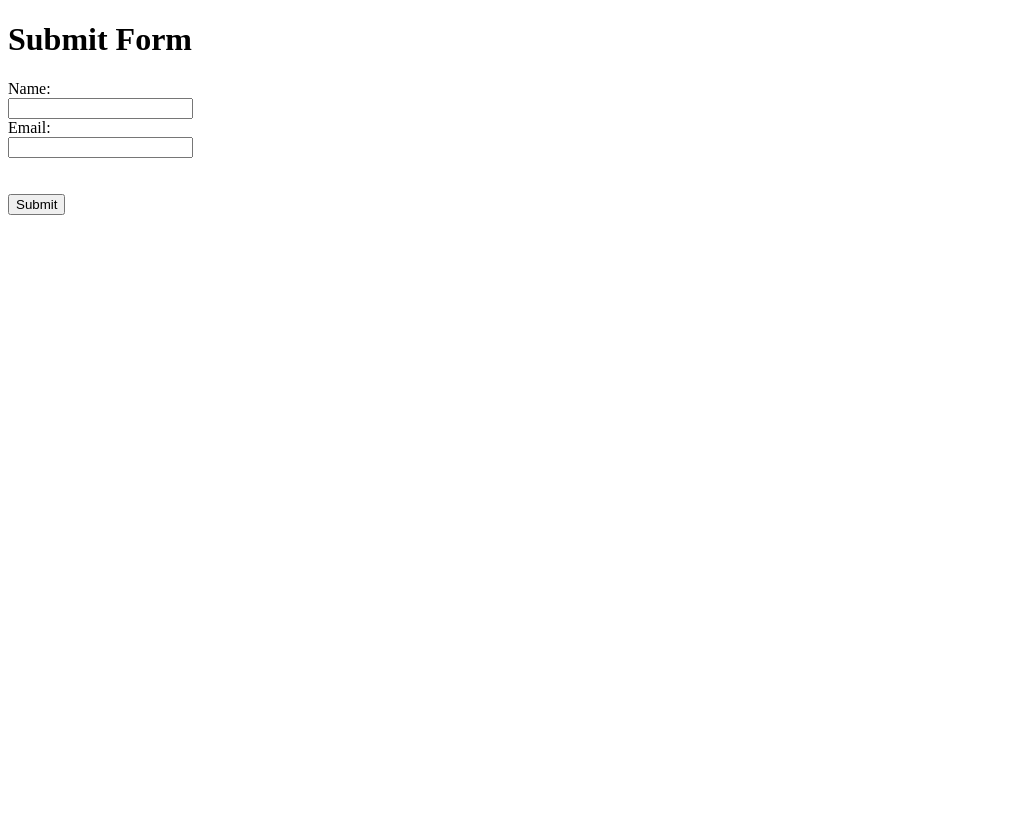
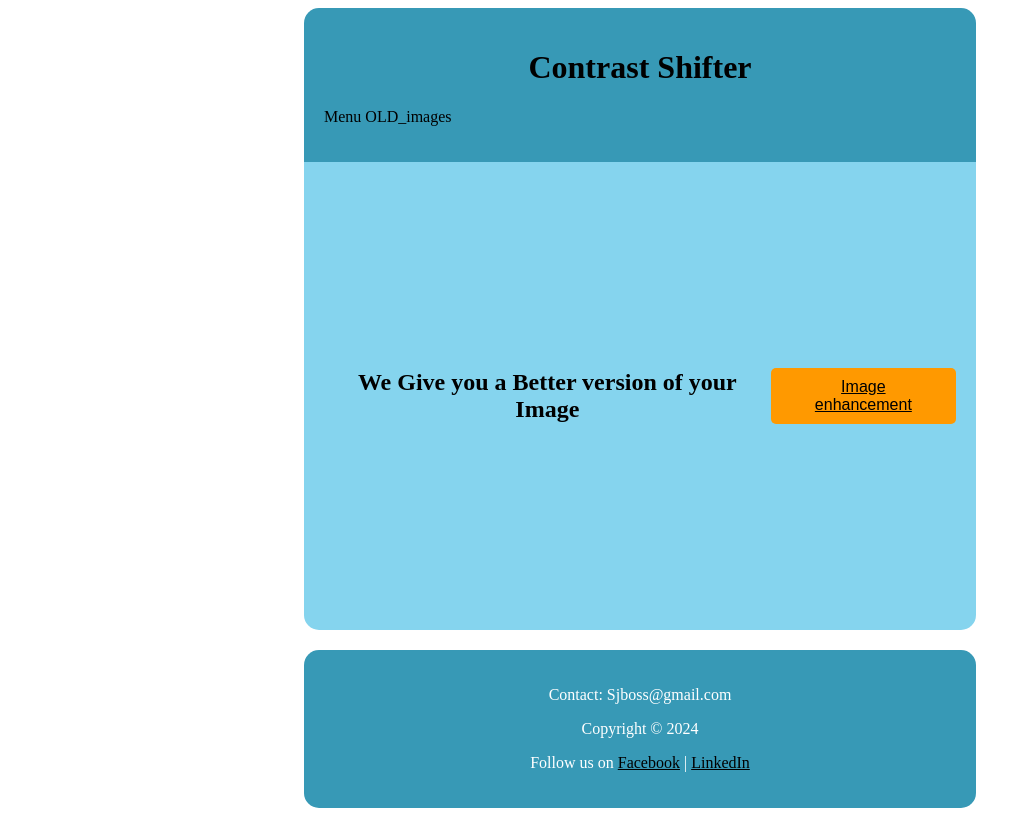
Before and after one commit to Shubham-joshi20/IPV_Project, a plain HTML site: page index.html in a window 1280 px wide. Shown: the whole page, without its empty margins (0-1031 px from the left). Drawn offline with Linux system fonts and the light colour scheme.

Commit message:
Nothing changed much

```diff
--- a/index.html
+++ b/index.html
@@ -3,17 +3,79 @@
 <head>
     <meta charset="UTF-8">
     <meta name="viewport" content="width=device-width, initial-scale=1.0">
-    <title>Form Example</title>
+    <title>Home</title>
+    <style>
+       .container {
+            display: flex;
+            flex-direction: column;
+            height: 100vh;
+       }
+       .Top {
+            background: rgb(55, 153, 182);
+            border-radius: 15px 15px 0 0; /* Rounded corners at the top */
+            width: 50%; /* Set a width */
+            margin: 0 auto; /* Center horizontally */
+            padding: 20px; /* Add padding */
+       }
+       .content {
+            flex-grow: 1;
+            background-color: rgb(133, 212, 238); /* Set background color */
+            display: flex;
+            justify-content: center;
+            align-items: center;
+            text-align: center;
+            border-radius: 0 0 15px 15px; /* Rounded corners at the bottom */
+            overflow: hidden; /* Hide overflow content */
+            margin: 0 auto; /* Center horizontally */
+            width: 50%; /* Set a width */
+            padding: 20px; /* Add padding */
+       }
+       footer {
+            background-color: rgb(55, 153, 182);
+            border-radius: 15px;
+            width: 50%; /* Set a width */
+            margin: 20px auto 0; /* Center horizontally */
+            padding: 20px; /* Add padding */
+            text-align: center; /* Center the text */
+            color: white;
+       }
+       h2, button, img {
+            display: block;
+            margin: 0 auto;
+            text-align: center;
+       }
+       button {
+            padding: 10px 20px;
+            background-color: rgb(255, 153, 0);
+            border: none;
+            border-radius: 5px;
+            color: white;
+            font-size: 16px;
+            cursor: pointer;
+       }
+       a {
+            color: black;
+       }
+    </style>
 </head>
+
 <body>
-    <h1>Submit Form</h1>
-    <form action="/process_form" method="post">
-        <label for="name">Name:</label><br>
-        <input type="text" id="name" name="name"><br>
-        <label for="email">Email:</label><br>
-        <input type="email" id="email" name="email"><br>
-        <br><br>
-        <input type="submit" value="Submit">
-    </form>
+    <div class="container">
+        <div class="Top">
+            <h1 style="text-align: center;">Contrast Shifter</h1>
+            <nav>
+                <p>Menu OLD_images</p>
+            </nav>
+        </div>
+        <div class="content">
+            <h2>We Give you a Better version of your Image</h2>
+            <button><a href="/input.html" target="_blank">Image enhancement</a></button>
+        </div>
+        <footer>
+            <p>Contact: Sjboss@gmail.com</p>
+            <p>Copyright &copy; 2024</p>
+            <p>Follow us on <a href="https://www.facebook.com/">Facebook</a> | <a href="https://www.linkedin.com/">LinkedIn</a></p>
+        </footer>
+    </div>
 </body>
 </html>
```
Also changed, not shown: templates/Front_page.html (+5 -1 lines), templates/Sharping.html (added), 1 other file.
